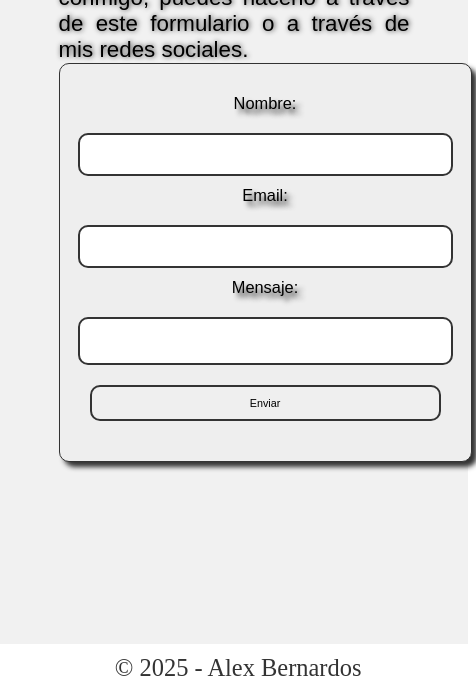
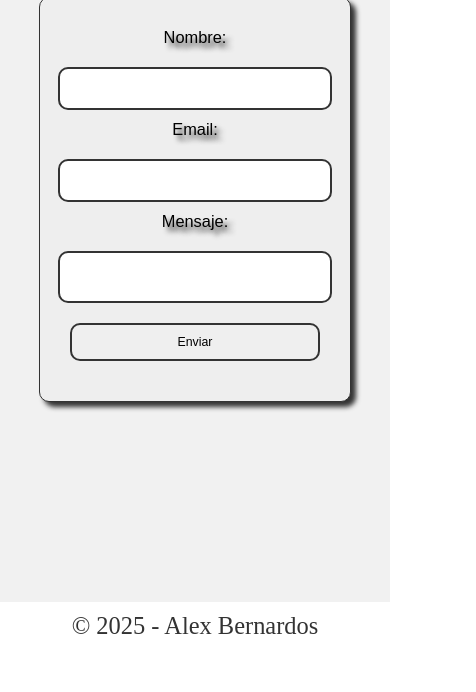
Before and after one commit to rotoforze/porfolio, a plain HTML site: page src/contacto.html in a window 390 px wide. Shown: the part 317-1009 px from the top of the page, 476 px wide, since content can reach past the window. After the commit the page ends 967 px from the top, so only its background shows below. Drawn offline with Linux system fonts and the light colour scheme.

Commit message:
Add files via upload

```diff
--- a/src/contacto.html
+++ b/src/contacto.html
@@ -12,11 +12,14 @@
         main{
             height: 84vh;
         }
+        section {
+            margin: 0px 0px;
+        }
 
         @media (max-width: 1000px) {
             main{
-                height: 115vh;
-                max-height: 115vh;
+                height: 100vh;
+                max-height: 100vh;
                 align-items: baseline;
                 flex-direction: column;
             }
@@ -29,33 +32,25 @@
                 font-size: calc(1rem + 1vw);
             }
             section {
-                width: 90vw;
-                max-width: 90vw;
+                width: 80vw;
+                max-width: 80vw;
                 margin: 0 auto;
             }
             footer {
-                width: 117vw;
-                max-width: 117vw;
                 text-align: center;
             }
         }
 
         @media (max-width: 800px) {
             main{
-                height: 105vh;
-                max-height: 105vh;
-                margin: 0 auto;
-            }
-            section form{
-                width: 90vw;
-                max-width: 90vw;
+                height: 100vh;
+                max-height: 100vh;
                 margin: 0 auto;
             }
             section form label{
                 font-size: calc(1rem + 0.1vw);
             }
             form input[type="text"], form input[type="email"], form textarea{
-                width: 90vw;
                 font-size: calc(1rem + 0.1vw);
 
             }
--- a/src/css/style.css
+++ b/src/css/style.css
@@ -186,8 +186,8 @@ footer{
 /* galeria de proyectos */
 
 embed {
-    width: 100%;
-    height: 100%;
+    width: 100vw;
+    height: 100vh;
     border-radius: 10px;
 }
 
@@ -285,10 +285,8 @@ section form{
     flex-direction: column;
     justify-content: center;
     align-items: center;
-    margin: 5% auto;
     padding: 30px;
-    width: 100vh;
-    max-width: 100vh;
+    height: 60vh;
     border-radius: 10px;
     background-color: #eeeeee;
     border: #333 solid 1px;
@@ -307,7 +305,7 @@ section form input{
     padding: 10px;
     border-radius: 10px;
     border: #333 2px solid;
-    font-size: calc(0.6vw + 1vh);
+    font-size: calc(1vw + 1vh);
     font-family: 'Arial';
 }
 section form textarea{
@@ -316,7 +314,7 @@ section form textarea{
     padding: 10px;
     border-radius: 10px;
     border: #333 2px solid;
-    font-size: calc(0.6vw + 1vh);
+    font-size: calc(1vw + 1vh);
     font-family: 'Arial';
     resize: none;
 }
@@ -331,8 +329,8 @@ section form textarea{
     main {
         display: flex;
         flex-direction: row;
-        width: 120vw;
-        max-width: 120vw;
+        width: 100vw;
+        max-width: 100vw;
         height: 105vh;
         max-height: 105vh;
         align-items: center;
@@ -344,8 +342,8 @@ section form textarea{
         margin-left: 5%;
     }
     header {
-        width: 150vw;
-        max-width: 120vw;
+        width: 100vw;
+        max-width: 100vw;
     }
     section {
         width: auto;
@@ -356,7 +354,7 @@ section form textarea{
 
     }
     section p{
-        font-size: calc(1.4vw + 1vh);
+        font-size: calc(1.2vw + 1vh);
     }
     section a{
         font-size: calc(1.2vw + 1vh);
@@ -376,7 +374,6 @@ section form textarea{
     }
     footer {
         height: auto;
-        width: 100%;
         text-align: center;
     }
 }
@@ -388,16 +385,16 @@ section form textarea{
     main {
         display: flex;
         flex-direction: column;
-        width: 120vw;
-        max-width: 120vw;
-        height: 105vh;
-        max-height: 105vh;
+        width: 100vw;
+        max-width: 100vw;
+        height: 180vh;
+        max-height: 180vh;
         align-items: center;
         text-align: center;
     }
     header {
-        width: 150vw;
-        max-width: 120vw;
+        width: 100vw;
+        max-width: 100vw;
     }
     section {
         width: auto;
@@ -406,15 +403,6 @@ section form textarea{
         display: flex;
         flex-direction: column;
 
-    }
-    section p{
-        font-size: calc(1.4vw + 2vh);
-    }
-    section a{
-        font-size: calc(1.2vw + 2vh);
-    }
-    .apartado ul li{
-        font-size: calc(1.2vw + 2vh);
     }
     section .aptitudes .derecha {
         margin-top: 5%;
@@ -428,7 +416,6 @@ section form textarea{
     }
     footer {
         height: auto;
-        width: 100%;
         text-align: center;
     }
     section ul li a{
```
Also changed, not shown: src/proyectos.html (+2 -2 lines), src/sobremi.html (+0 -2 lines).
